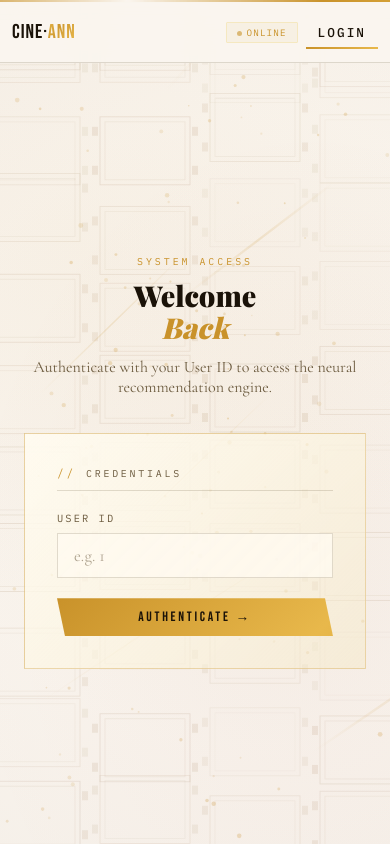
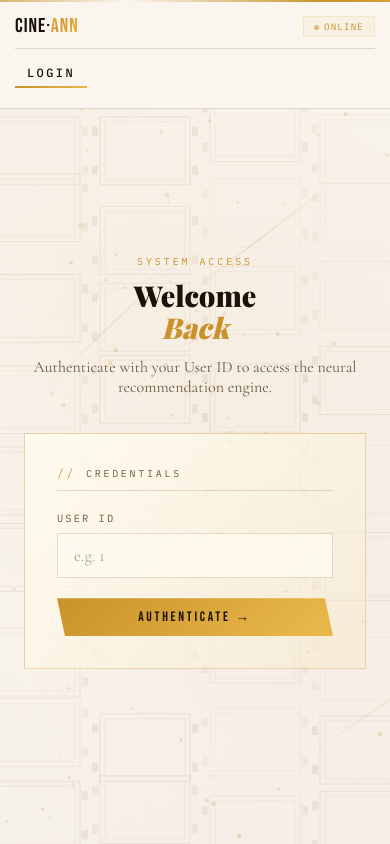
Before and after one commit to HousabaiBhosale/ANN_PERSONALYZED_RECOMMENDATION_SYSTEM, a Flask app: page / in a window 390 px wide. Run offline with Flask 3, Linux system fonts and the light colour scheme; data that the repository does not hold is empty; parts of the project's set-up code (start-up, migrations or seed data) failed here and were passed over; some web fonts are replaced.

Commit message:
Mobile UI: Two-row navigation for better swiping and compatibility

```diff
--- a/templates/index.html
+++ b/templates/index.html
@@ -72,6 +72,8 @@ body::after {
   display:flex;align-items:center;justify-content:space-between;
   padding:0 32px;height:62px;
 }
+.status-row { display: flex; align-items: center; gap: 20px; }
+.nav-controls { display: flex; align-items: center; }
 .logo {
   display:flex;align-items:baseline;gap:10px;cursor:pointer;
 }
@@ -387,26 +389,38 @@ canvas{display:block}
 }
 
 @media(max-width:640px){
+  .nav-inner {
+    flex-direction: column;
+    height: auto;
+    padding: 12px 15px;
+    align-items: flex-start;
+    gap: 10px;
+  }
+  .nav-controls {
+    width: 100%;
+    display: flex;
+    flex-direction: column;
+    gap: 10px;
+  }
   .nav-tabs {
-    display: flex;
-    overflow-x: auto;
-    overflow-y: hidden;
-    -webkit-overflow-scrolling: touch;
-    gap: 1.2rem;
-    padding: 10px 0;
-    scrollbar-width: none;
-    flex-grow: 1;
-    max-width: none;
+    width: 100%;
+    margin: 0;
+    padding: 8px 0;
+    border-top: 1px solid var(--border);
+    justify-content: flex-start;
+    overflow-x: auto !important;
   }
-  .nav-tabs::-webkit-scrollbar{display:none}
   .nav-tab {
     flex-shrink: 0;
-    white-space: nowrap;
-    font-size: 0.8rem;
-    letter-spacing: 2px;
     padding: 8px 12px;
+    font-size: 0.75rem;
   }
-  .nav-inner{padding:0 12px;height:60px}
+  .status-row {
+    width: 100%;
+    display: flex;
+    justify-content: space-between;
+    align-items: center;
+  }
   .page-title{font-size:1.8rem}
   .logo-sub{display:none}
   .logo-main{font-size:1.25rem;letter-spacing:0.05em}
@@ -438,6 +452,7 @@ canvas{display:block}
 <nav id="navbar">
   <div class="nav-rule"></div>
   <div class="nav-inner">
+    <div class="status-row">
       <div class="logo" onclick="goTo('home')">
         <div class="logo-main">CINE·<span>ANN</span></div>
         <div class="logo-sub">Neural Intelligence</div>
@@ -447,6 +462,10 @@ canvas{display:block}
         <div id="user-info" style="display:none;align-items:center;gap:6px">
           <span id="uid-label"></span><button class="logout-btn" onclick="doLogout()" style="padding:4px 8px;font-size:0.5rem">LOGOUT</button>
         </div>
+      </div>
+    </div>
+
+    <div class="nav-controls">
       <div class="nav-tabs" id="nav-tabs">
         <button class="nav-tab active" id="nt-login" onclick="goTo('login')">LOGIN</button>
         <button class="nav-tab" id="nt-home" style="display:none" onclick="goTo('home')">HOME</button>
```
Lines whose indentation alone changed are shown as unchanged.
